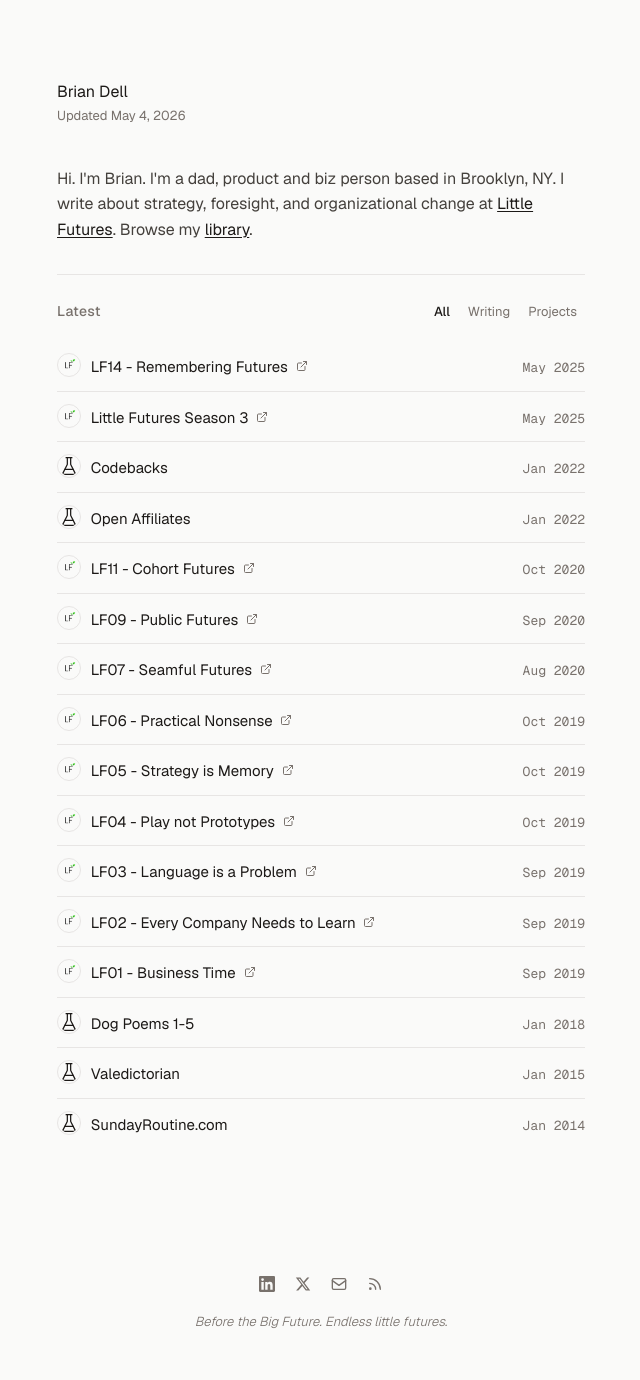
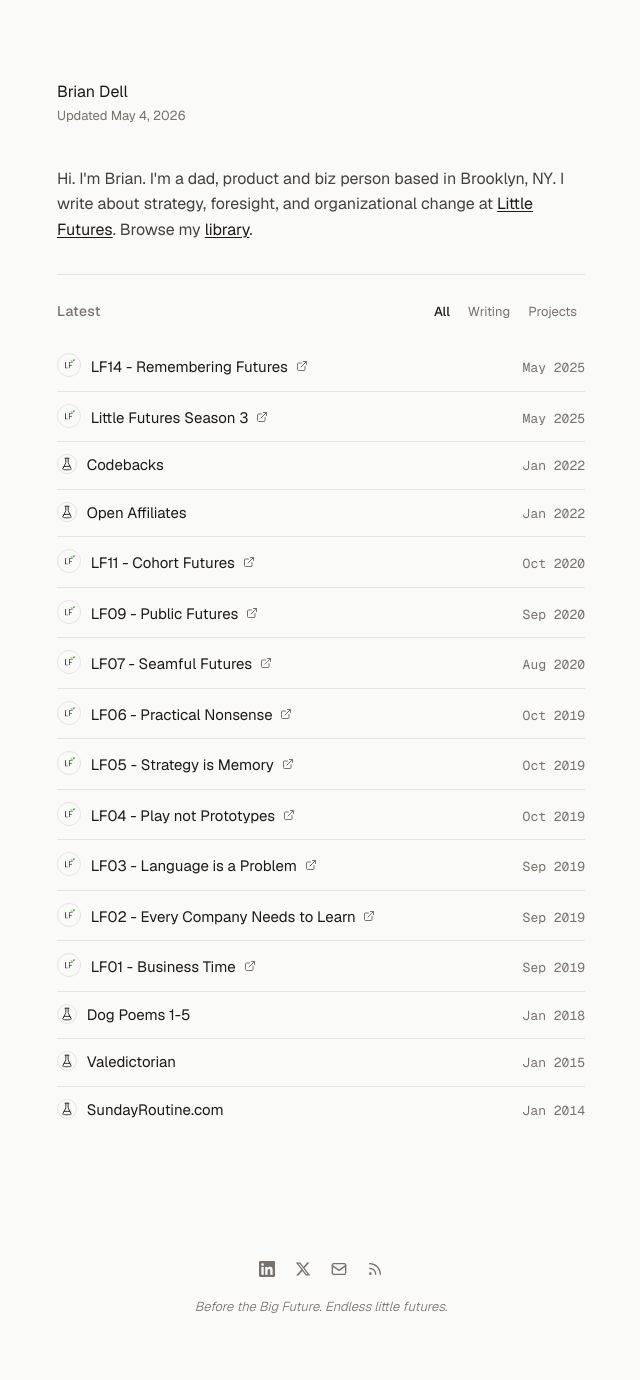
Before and after one commit to itsbdell/itsbdell.github.io, a Jekyll site: the page built from index.md, in a window 1280 px wide. Shown: the whole page, without its empty margins (319-959 px from the left). Built offline with Jekyll 4.4.1, drawn with Linux system fonts in a browser that asks for light colours.

Commit message:
Restore flask icon to original size, keep LF logo larger
Co-Authored-By: Claude Opus 4.6 (1M context) <noreply@anthropic.com>

```diff
--- a/_sass/_main.scss
+++ b/_sass/_main.scss
@@ -244,17 +244,25 @@ hr {
   margin-top: 0.125rem;
 }
 
-// Item icon (e.g. LF logo)
+// Item icon
 .item-icon {
-  width: 24px;
-  height: 24px;
+  width: 20px;
+  height: 20px;
   object-fit: contain;
-  vertical-align: -5px;
+  vertical-align: -4px;
   margin-right: 0.375rem;
   border-radius: 50%;
   border: 1px solid var(--border-color);
+  padding: 2px;
+  background: var(--bg-primary);
+}
+
+// LF logo gets more room inside the circle
+.item-icon[src$=".png"] {
+  width: 24px;
+  height: 24px;
+  vertical-align: -5px;
   padding: 1px;
-  background: var(--bg-primary);
 }
 
 @media (prefers-color-scheme: dark) {
```
